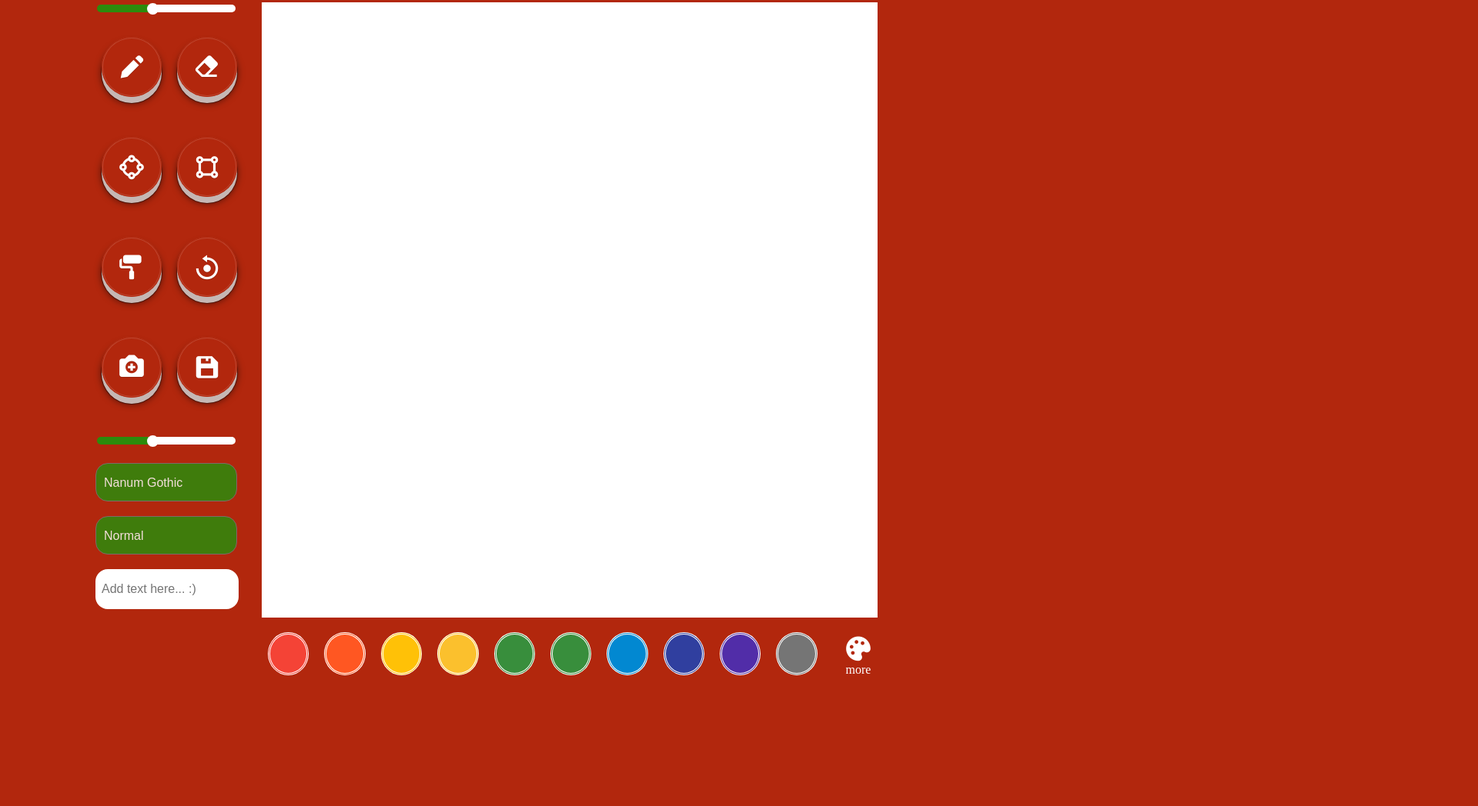
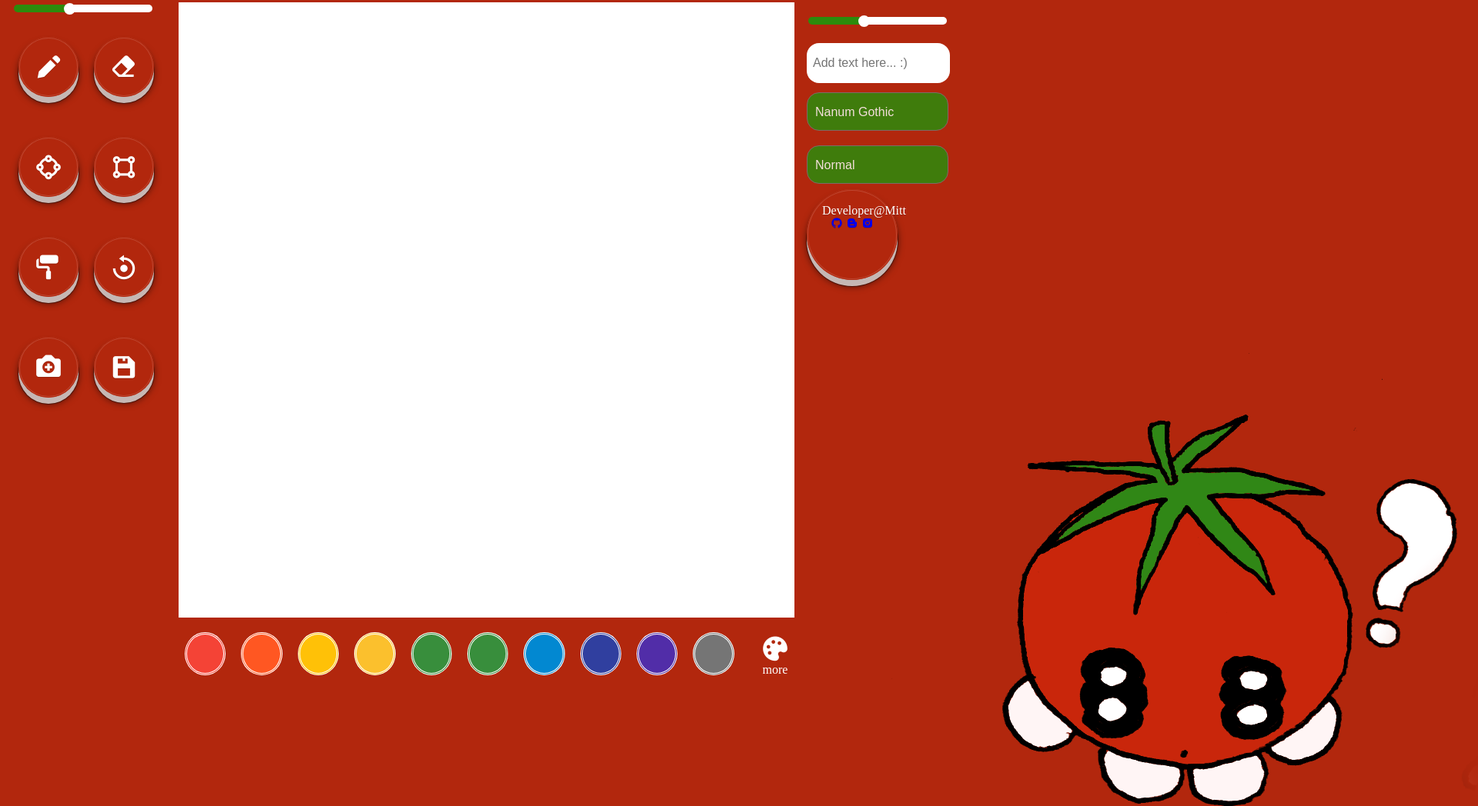
Before and after one commit to trustmitt/tomatoPad, a plain HTML site: page index.html in a window 1280 px wide. Shown: the part 61-1109 px from the top of the page at 77% size, 1920 px wide, since content can reach past the window. Before the commit the page ends 1013 px from the top, so only its background shows below. Drawn offline with nearby package versions, Linux system fonts and the light colour scheme; a web font is replaced by a local one.

Commit message:
Update index.html

```diff
--- a/index.html
+++ b/index.html
@@ -51,10 +51,34 @@
                     <input type="file" accept="image/*" id="file" style="display: none" />
                 </label>
                 <button class="button" id="save"><i class="bx bxs-save"></i></button>
+            </div>
+            <div class="no-idea">
+                <canvas></canvas>
+                <div class="color-options">
+                    <div class="color-option" style="background-color: #f44336" data-color="#F44336"></div>
+                    <div class="color-option" style="background-color: #ff5722" data-color="#FF5722"></div>
+                    <div class="color-option" style="background-color: #ffc107" data-color="#FFC107"></div>
+                    <div class="color-option" style="background-color: #fbc02d" data-color="#FBC02D"></div>
+                    <div class="color-option" style="background-color: #388e3c" data-color="#388E3C"></div>
+                    <div class="color-option" style="background-color: #388e3c" data-color="#388E3C"></div>
+                    <div class="color-option" style="background-color: #0288d1" data-color="#0288D1"></div>
+                    <div class="color-option" style="background-color: #303f9f" data-color="#303F9F"></div>
+                    <div class="color-option" style="background-color: #512da8" data-color="#512DA8"></div>
+                    <div class="color-option" style="background-color: #757575" data-color="#757575"></div>
+                    <label for="color" id="palette">
+                        <i class="bx bxs-palette"></i>more
+                        <input type="color" id="color" style="display: none" />
+                    </label>
+                </div>
+            </div>
+            <div class="btns right-btns">
                 <fieldset>
                     <div class="text-tool">
                         <div class="range">
                             <input id="font-size" class="font-range" type="range" min="1" max="100" value="40" />
+                        </div>
+                        <div class="text-box">
+                            <input type="text" placeholder="Add text here... :)" id="text" />
                         </div>
                         <div class="select-box">
                             <select id="font-type" autocomplete="off" required>
@@ -81,29 +105,16 @@
                                 <option value="bold">Bold</option>
                             </select>
                         </div>
-                        <div class="text-box">
-                            <input type="text" placeholder="Add text here... :)" id="text" />
-                        </div>
                     </div>
                 </fieldset>
-            </div>
-            <div class="no-idea">
-                <canvas></canvas>
-                <div class="color-options">
-                    <div class="color-option" style="background-color: #f44336" data-color="#F44336"></div>
-                    <div class="color-option" style="background-color: #ff5722" data-color="#FF5722"></div>
-                    <div class="color-option" style="background-color: #ffc107" data-color="#FFC107"></div>
-                    <div class="color-option" style="background-color: #fbc02d" data-color="#FBC02D"></div>
-                    <div class="color-option" style="background-color: #388e3c" data-color="#388E3C"></div>
-                    <div class="color-option" style="background-color: #388e3c" data-color="#388E3C"></div>
-                    <div class="color-option" style="background-color: #0288d1" data-color="#0288D1"></div>
-                    <div class="color-option" style="background-color: #303f9f" data-color="#303F9F"></div>
-                    <div class="color-option" style="background-color: #512da8" data-color="#512DA8"></div>
-                    <div class="color-option" style="background-color: #757575" data-color="#757575"></div>
-                    <label for="color" id="palette">
-                        <i class="bx bxs-palette"></i>more
-                        <input type="color" id="color" style="display: none" />
-                    </label>
+                <div class="info">
+                    <span class="tooltiptext"
+                        >Developer@Mitt
+                        <a href="https://github.com/trustmitt"><i class="bx bxl-github"></i></a>
+                        <a href="https://trustmitt.tistory.com/"><i class="bx bxl-blogger"></i></a>
+                        <a href="https://www.instagram.com/mainmirror/"> <i class="bx bxl-instagram-alt"></i></a
+                    ></span>
+                    <img src="/img/KakaoTalk_20221024_225547728_0111.png" alt="" class="tomato-img" />
                 </div>
             </div>
         </div>
```
